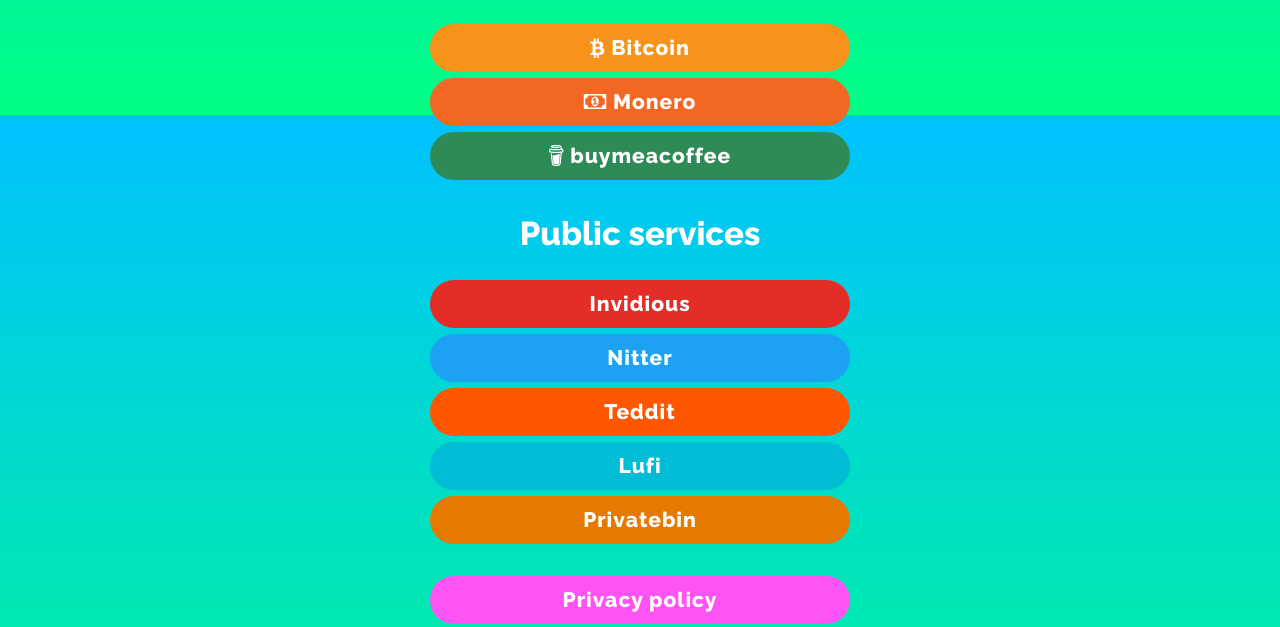
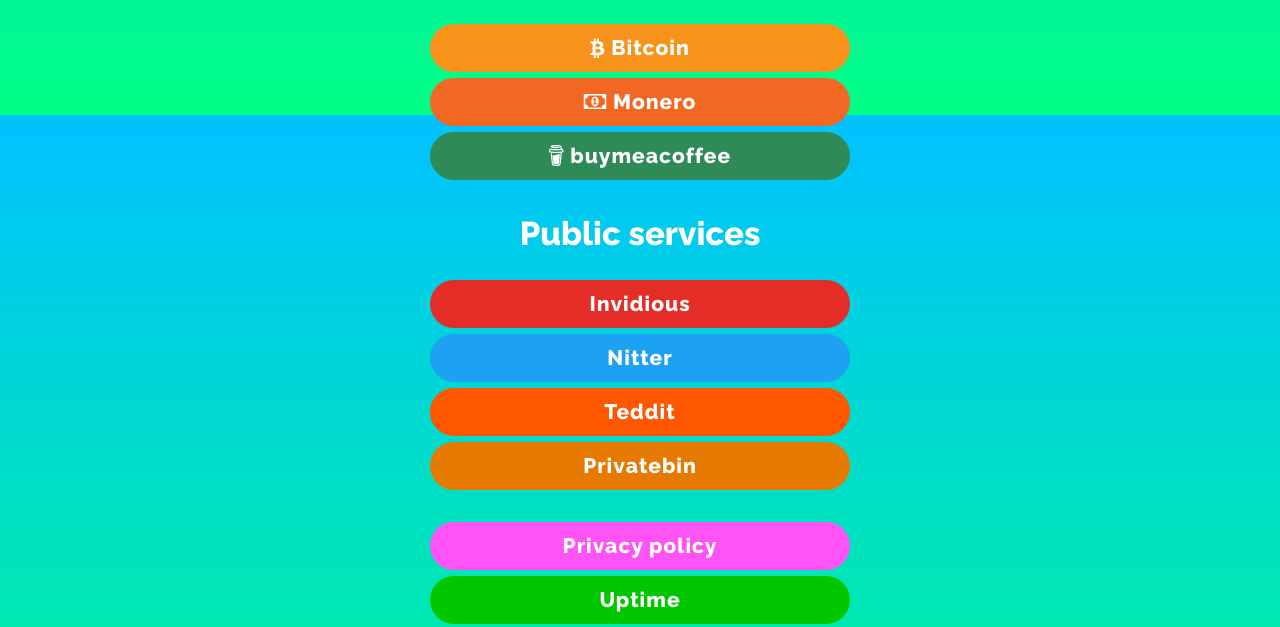
Before and after one commit to namazso/namazso.eu, a plain HTML site: page index.html in a window 1280 px wide. Shown: the part 685-1312 px from the top of the page. Drawn offline with Linux system fonts and the light colour scheme.

Commit message:
remove lufi

```diff
--- a/index.html
+++ b/index.html
@@ -32,7 +32,6 @@
 		    	<a class="btn invidious-label" href="https://invidious.namazso.eu"></a><br/>
 		    	<a class="btn nitter-label" href="https://nitter.namazso.eu"></a><br/>
 		    	<a class="btn teddit-label" href="https://teddit.namazso.eu"></a><br/>
-		    	<a class="btn lufi-label" href="https://lufi.namazso.eu"></a><br/>
 		    	<a class="btn privatebin-label" href="https://bin.namazso.eu"></a><br/>
                 <br/>
 		    	<a class="btn privacy-label" href="privacy.html"></a><br/>
--- a/style/style.css
+++ b/style/style.css
@@ -184,15 +184,6 @@
 .teddit-label:hover:after{
     content:'teddit.namazso.eu';
 }
-.lufi-label{
-    background-color: #00BCD4;
-}
-.lufi-label:after{
-    content:'Lufi';
-}
-.lufi-label:hover:after{
-    content:'lufi.namazso.eu';
-}
 .privatebin-label{
     background-color: #e67a00;
 }
```
